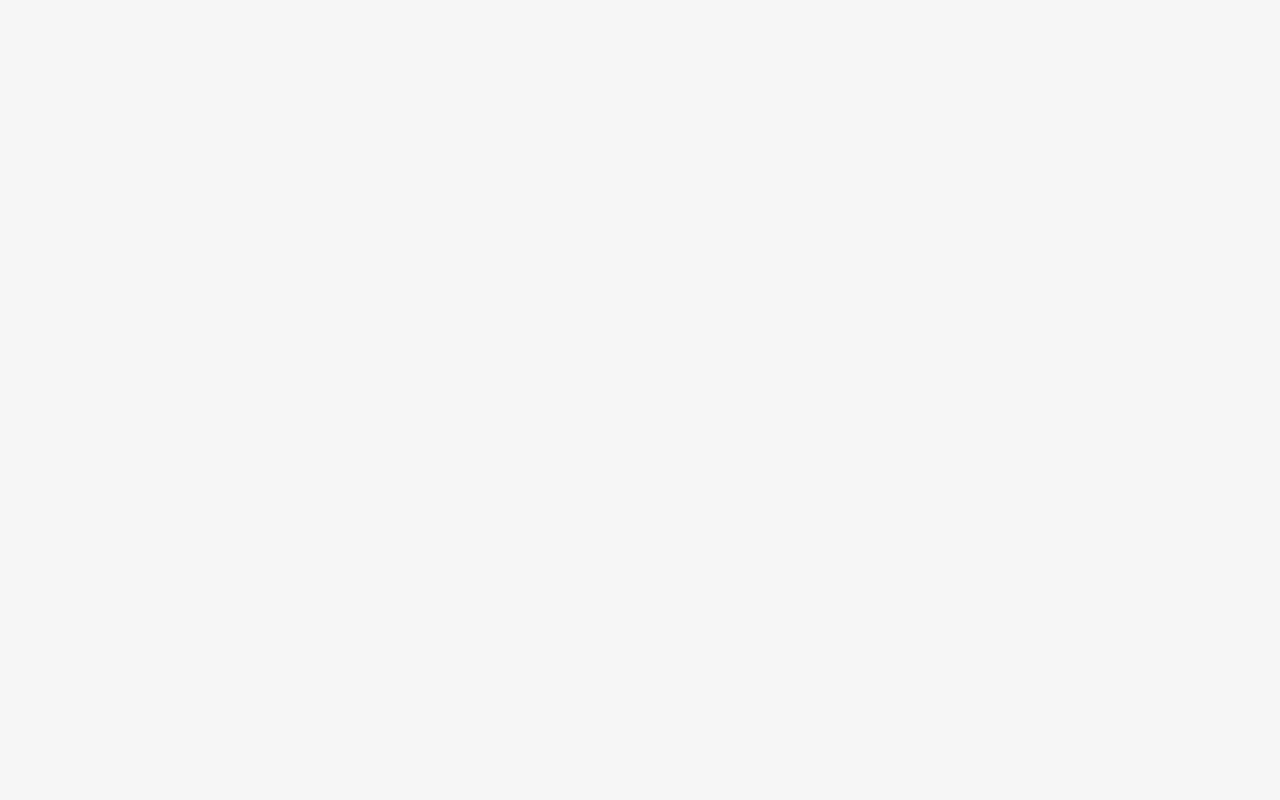
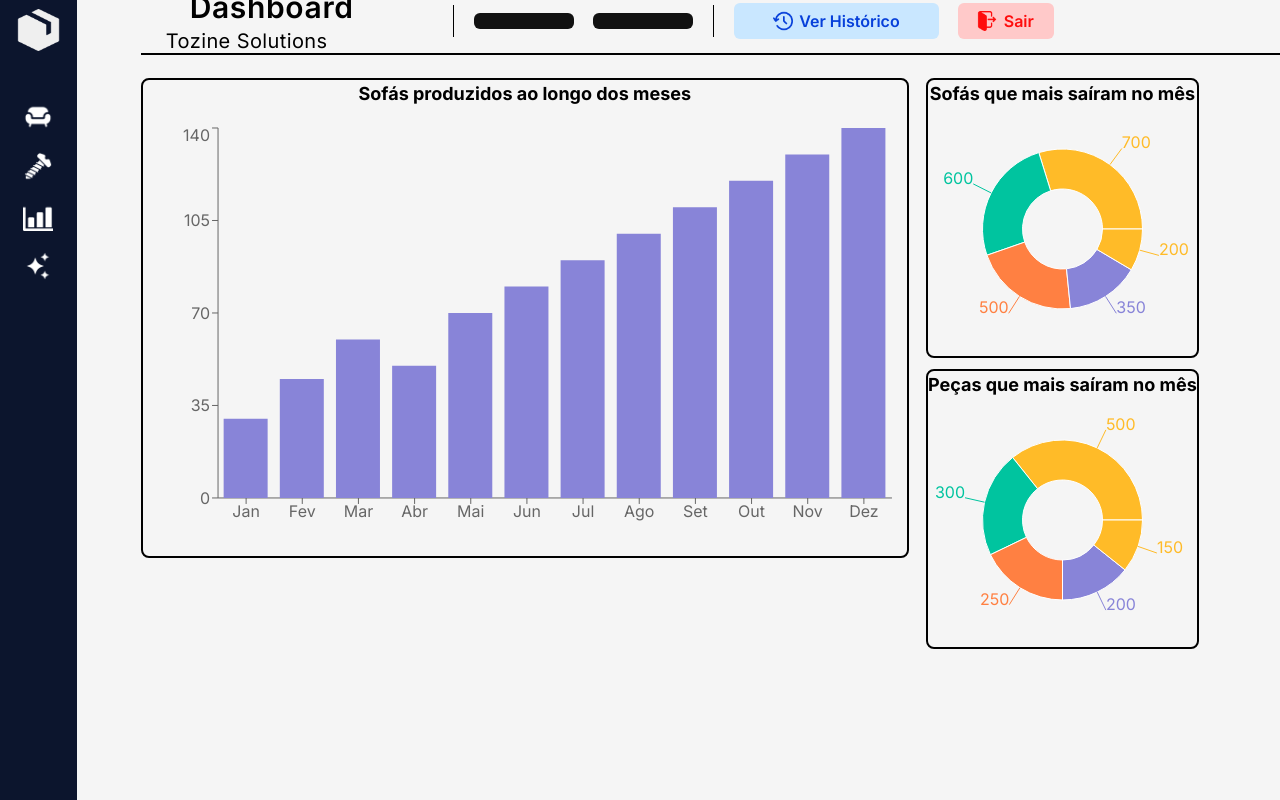
Before and after one commit to Grupo-6-Tozim-Solutions/front-end, a React (Vite) app: page /dashboard in a window 1280 px wide. Before the commit this address had no page. Built offline with nearby package versions, Linux system fonts and the light colour scheme.

Commit message:
Realizando Otimizações na dashboard

```diff
--- a/src/App.jsx
+++ b/src/App.jsx
@@ -5,6 +5,7 @@ import CounchPage from './pages/CounchPage';
 import AccessibilityButton from './components/AccessibilityButton';
 import LoginPage from './pages/LoginPage';
 import CadastroPage from './pages/CadastroPage';
+import Dashboard from './pages/Dashboard';
 import { useEffect } from 'react';
 function App() {
   useEffect(() => {
@@ -42,6 +43,9 @@ function App() {
 
         {/* Rota para CounchPage */}
         <Route path="/counch" element={<CounchPage />} />
+
+        {/* Rota para CounchPage */}
+        <Route path="/dashboard" element={<Dashboard />} />
       </Routes>
     </Router>
   );
--- a/src/data/DataMockDash.js
+++ b/src/data/DataMockDash.js
@@ -1,10 +1,17 @@
 
 export const barChartData = [
-    { month: 'Janeiro', sofas: 30 },
-    { month: 'Fevereiro', sofas: 45 },
-    { month: 'Março', sofas: 60 },
-    { month: 'Abril', sofas: 50 },
-    { month: 'Maio', sofas: 70 },
+    { month: 'Jan', sofas: 30 },
+    { month: 'Fev', sofas: 45 },
+    { month: 'Mar', sofas: 60 },
+    { month: 'Abr', sofas: 50 },
+    { month: 'Mai', sofas: 70 },
+    { month: 'Jun', sofas: 80 },
+    { month: 'Jul', sofas: 90 },
+    { month: 'Ago', sofas: 100 },
+    { month: 'Set', sofas: 110 },
+    { month: 'Out', sofas: 120 },
+    { month: 'Nov', sofas: 130 },
+    { month: 'Dez', sofas: 140 },
   ];
 
   export const sofasMaisSaida = [
--- a/src/pages/Dashboard.jsx
+++ b/src/pages/Dashboard.jsx
@@ -1,8 +1,8 @@
 import BarChartCard from '../components/BarChartCard';
 import PieChartCard from '../components/PieChartCard';
 import React from 'react';
-import SideBar from '../components/SideBar';
-import HeaderDash from '../components/HeaderDash';
+import SideBar from '../components/SideBarCounch';
+import Header from '../components/HeaderStorage';
 import { barChartData, sofasMaisSaida, pecasMaisSaida } from '../data/DataMockDash';
 import './DashboardStyle.css';
 
@@ -11,7 +11,24 @@ const Dashboard = () => {
         <div className="dashboard-container">
             <SideBar />
             <div className="dashboard-content">
-                <HeaderDash title="Dashboard" subtitle="Tozine Solutions"/>
+                <Header
+                    title="Dashboard"
+                    subtitle="Tozine Solutions"
+                    historyText="Ver Histórico"
+                    historyIcon="../../public/assets/historyPartsStorage.png"
+                    historyWidth="16vw"
+                    historyBackgroundColor="rgba(201, 231, 255, 1)"
+                    historyTextColor="rgba(7, 64, 218, 1)"
+                    logoutText="Sair"
+                    logoutIcon="../../public/assets/logoutPartsStorage.png"
+                    logoutWidth="7.5vw"
+                    logoutBackgroundColor="rgba(255, 201, 201, 1)"
+                    logoutTextColor="rgba(255, 13, 13, 1)"
+                    buttonMarginLeft="0%"
+                    headerMarginBottom="2%" // Set bottom margin
+                    onHistory={() => alert("Histórico")}
+                    onLogout={() => setLogoutModalOpen(true)} // Abre o modal de confirmação
+                />
                 <div className="dashboard">
                     <div className="dashboard-row">
                         <BarChartCard data={barChartData} />
```
